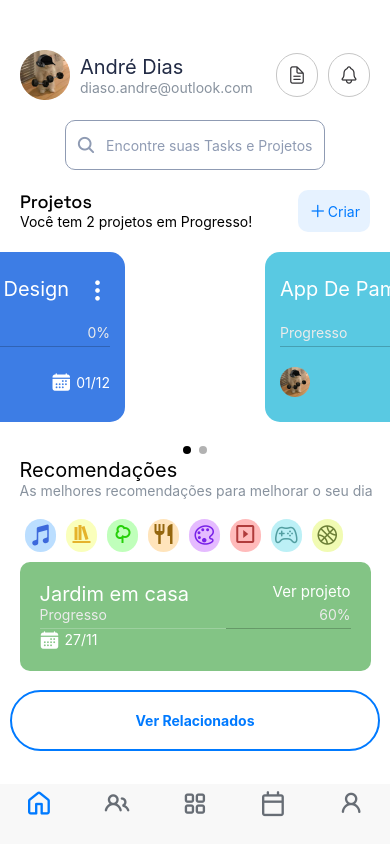
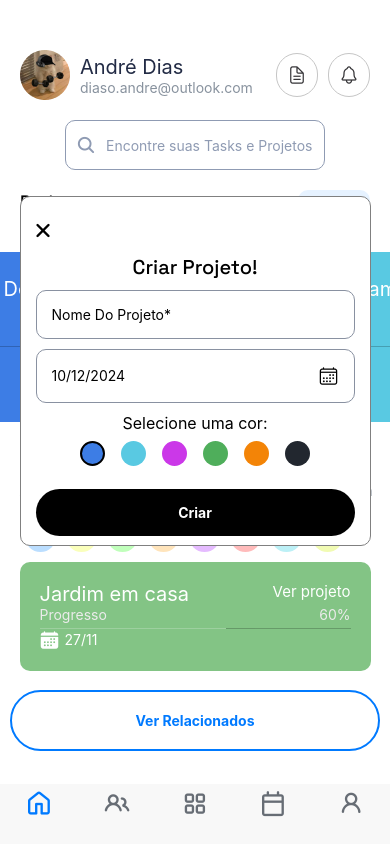
Before and after one commit to https-dre/mindful-nest-app, a React Native app: screen /BottomTab in a window 390 px wide. Shown: the top 856 px of the page. Built offline with nearby package versions, Linux system fonts and the light colour scheme.

Commit message:
implementa a lógica de criação de projetos na Home

```diff
--- a/screens/Home.js
+++ b/screens/Home.js
@@ -9,10 +9,13 @@ import { useNavigation } from "@react-navigation/native";
 import Carousel from "../components/Carousel";
 import { useAppState } from "../AppStateContext";
 import { useEffect, useState } from "react";
+import { ModalCreateProject } from "../components/ModalCreateProject";
+import { formatPadDate } from "../utilities";
 
 export const Home = () => {
   const navigation = useNavigation();
-  const { projects } = useAppState();
+  const [modalVisible, setModalVisible] = useState(true);
+  const { projects, setProjects } = useAppState();
   const [ projectsToCarousel, setProjectsToCarousel ] = useState(projects);
 
   useEffect(() => {
@@ -20,8 +23,23 @@ export const Home = () => {
     setProjectsToCarousel(filteredProjects);
   }, [projects]);
 
+  const setNewProject = (projectData) => {
+    console.log(projectData);
+    const id = Math.random();
+    setProjects(prev => [...prev, {
+      name: projectData.name,
+      progress: 0,
+      deadline: formatPadDate(projectData.date),
+      users: ["andre_dias"],
+      backColor: projectData.backColor,
+      id: id,
+      tasks: []
+    }])
+  }
+
   return (
-      <SafeAreaView style={styles.container}>
+    <SafeAreaView style={styles.container}>
+        <ModalCreateProject onClose={() => setModalVisible(false)} projectHold={setNewProject} extVisible={modalVisible}/>
         <ScrollView style={styles.container}>
         { /* header */}
         <View style={styles.header}>
@@ -62,7 +80,7 @@ export const Home = () => {
               <Text>Você tem {projectsToCarousel.length} {projectsToCarousel.length === 1 ? 'projeto' : 'projetos'} em Progresso!</Text>
             </View>
 
-            <TouchableOpacity style={styles.blueButtom}>
+            <TouchableOpacity style={styles.blueButtom} onPress={() => setModalVisible(true)}>
               <Icon name="add" size={20} color="#007AFF" />
               <Text style={{ color: "#007AFF" }}>Criar</Text>
             </TouchableOpacity>
```
